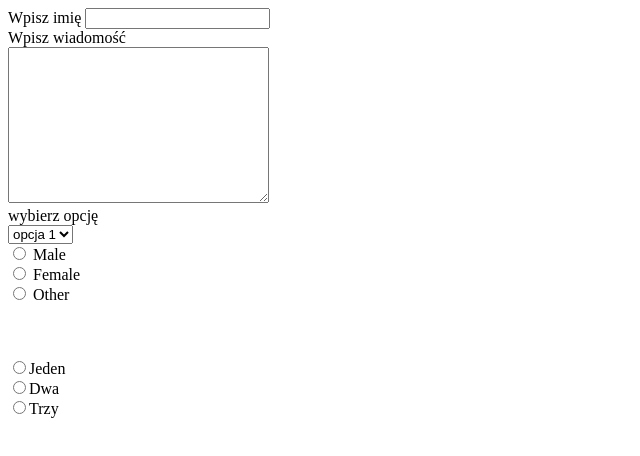
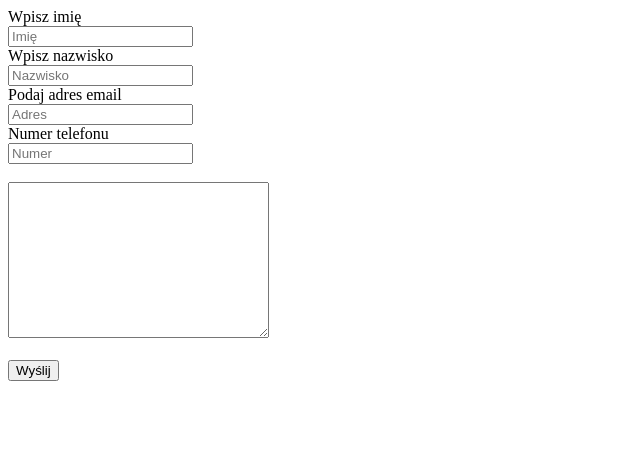
Before and after one commit to Dorian91/Formularz, a plain HTML site: page index.html in a window 1280 px wide. Shown: the whole page, without its empty margins (0-640 px from the left). Drawn offline with Linux system fonts and the light colour scheme.

Commit message:
Stworzenie formularza

```diff
--- a/index.html
+++ b/index.html
@@ -7,36 +7,27 @@
 <body>
    <form action="">
        <label for="name">Wpisz imię</label>
-       <input type="text" id="name">
+       <br />
+       <input type="text" id="name" placeholder="Imię">
        <br/>
-       <label for="massage">Wpisz wiadomość</label>
+       <label for="surname">Wpisz nazwisko</label>
+       <br />
+       <input type="text" id="surname" placeholder="Nazwisko">
+       <br />
+       <label for="email">Podaj adres email</label>
+       <br />
+       <input type="mail" id="email" placeholder="Adres">
+       <br />
+       <label for="phone">Numer telefonu</label>
+       <br />
+       <input type="number" id="phone" placeholder="Numer">
+       <br />
        <br />
        <textarea name="" id="massage" cols="30" rows="10" maxlength="100"></textarea>
        <br />
-
+       <br />
+       <input type="submit" value="Wyślij">
    </form>
-   <label for="option">wybierz opcję</label>
-   <br/>
-   <select name="" id="option">
-       <option value="">opcja 1</option>
-       <option value="">opcja 2</option>
-       <option value="">opcja 3</option>
-   </select>
-
-<form action="">
-  <input type="radio" name="plec" value="mezczyzna"> Male<br>
-  <input type="radio" name="plec" value="kobieta"> Female<br>
-  <input type="radio" name="plec" value="inne"> Other
-</form>
-
-<br />
-<br />
-<br />
-
-<label for=""><input type="radio" name="gender">Jeden</label><br />
-<label for=""><input type="radio" name="gender">Dwa</label><br />
-<label for=""><input type="radio" name="gender">Trzy</label><br />
-
 
 </body>
 </html>
```
